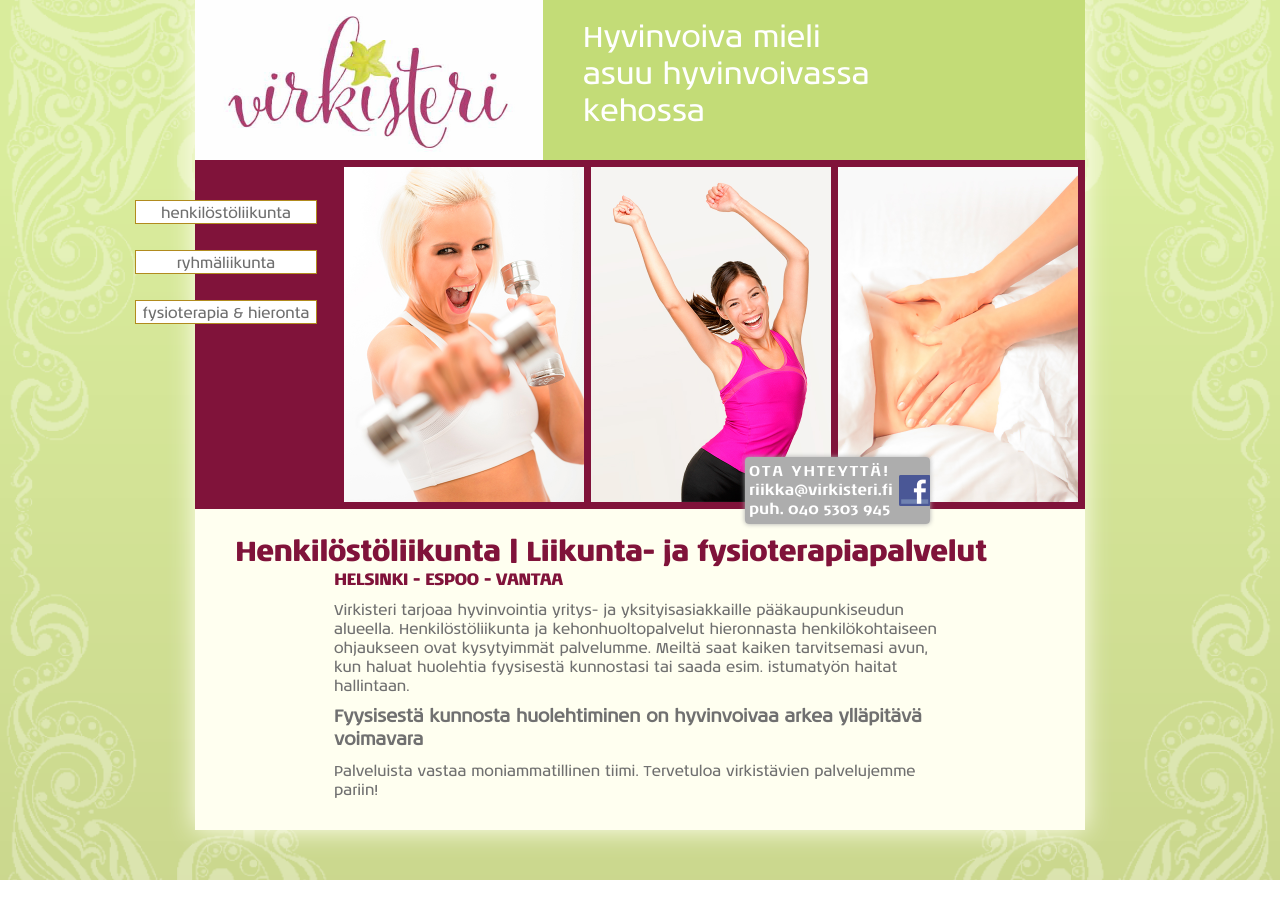
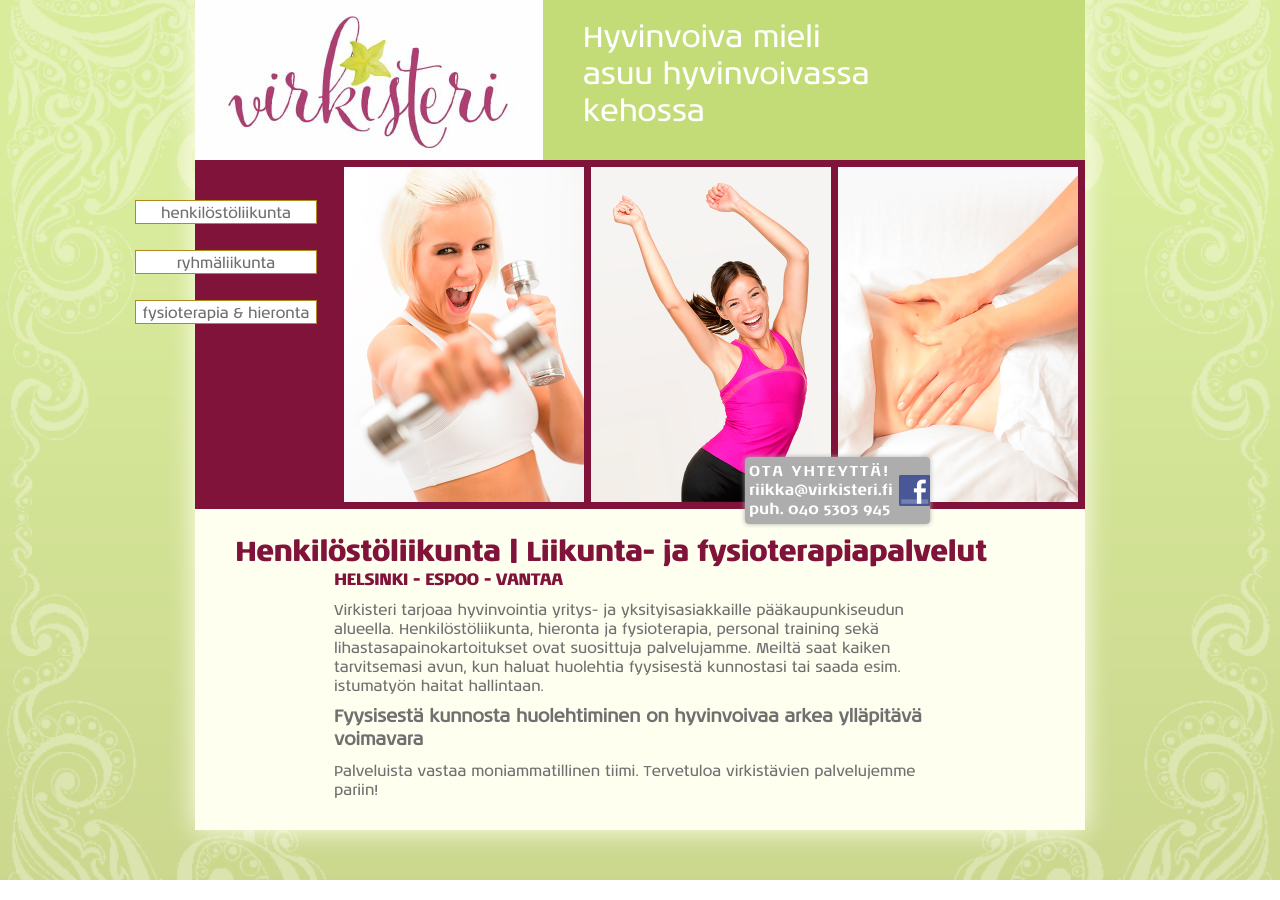
Before and after one commit to sdsykes-web/virkisteri, a Jekyll site: the page built from index.md, in a window 1280 px wide. Built offline with Jekyll 4.4.1, drawn with Linux system fonts in a browser that asks for light colours; nearby versions of some CDN libraries; some web fonts are replaced.

Commit message:
Update index.md

```diff
--- a/index.md
+++ b/index.md
@@ -7,7 +7,7 @@ pageNumber: 0
 
 #### HELSINKI - ESPOO - VANTAA
 
-Virkisteri tarjoaa hyvinvointia yritys- ja yksityisasiakkaille pääkaupunkiseudun alueella. Henkilöstöliikunta ja kehonhuoltopalvelut hieronnasta henkilökohtaiseen ohjaukseen ovat kysytyimmät palvelumme. Meiltä saat kaiken tarvitsemasi avun, kun haluat huolehtia fyysisestä kunnostasi tai saada esim. istumatyön haitat hallintaan.
+Virkisteri tarjoaa hyvinvointia yritys- ja yksityisasiakkaille pääkaupunkiseudun alueella. Henkilöstöliikunta, hieronta ja fysioterapia, personal training sekä lihastasapainokartoitukset ovat suosittuja palvelujamme. Meiltä saat kaiken tarvitsemasi avun, kun haluat huolehtia fyysisestä kunnostasi tai saada esim. istumatyön haitat hallintaan.
 
 ######Fyysisestä kunnosta huolehtiminen on hyvinvoivaa arkea ylläpitävä voimavara
 
```
